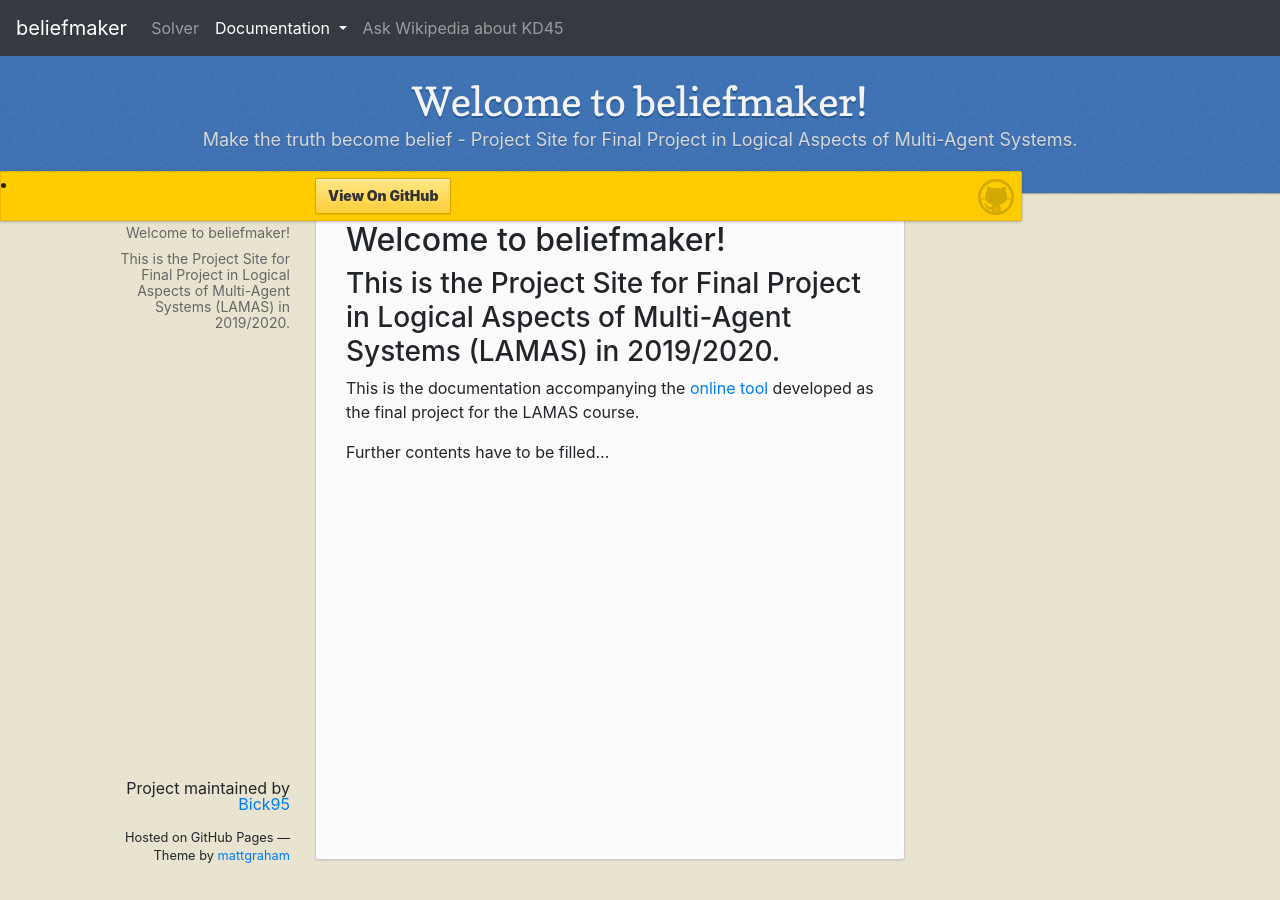
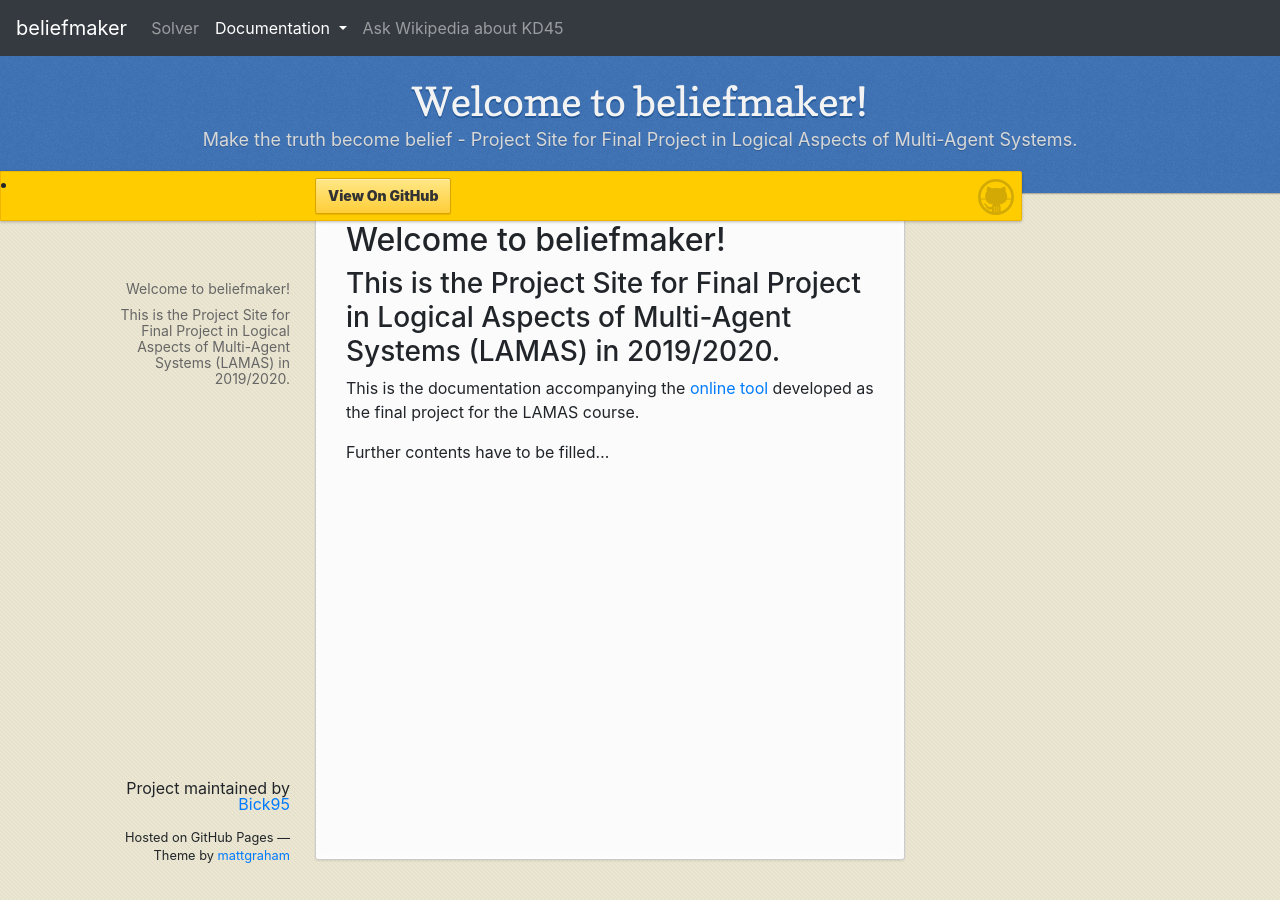
Before and after one commit to Bick95/beliefmaker, a Jekyll site: the page built from index.md, in a window 1280 px wide and 900 px high. Built offline with Jekyll 4.4.1, drawn with Linux system fonts in a browser that asks for light colours; nearby versions of some CDN libraries.

Commit message:
Adjusted nav bar

```diff
--- a/_sass/jekyll-theme-leap-day.scss
+++ b/_sass/jekyll-theme-leap-day.scss
@@ -319,7 +319,7 @@ small {
 nav2 {
   width: 230px;
   position: fixed;
-  top: 220px;
+  top: 276px;
   left:50%;
   margin-left:-580px;
   text-align: right;
```
